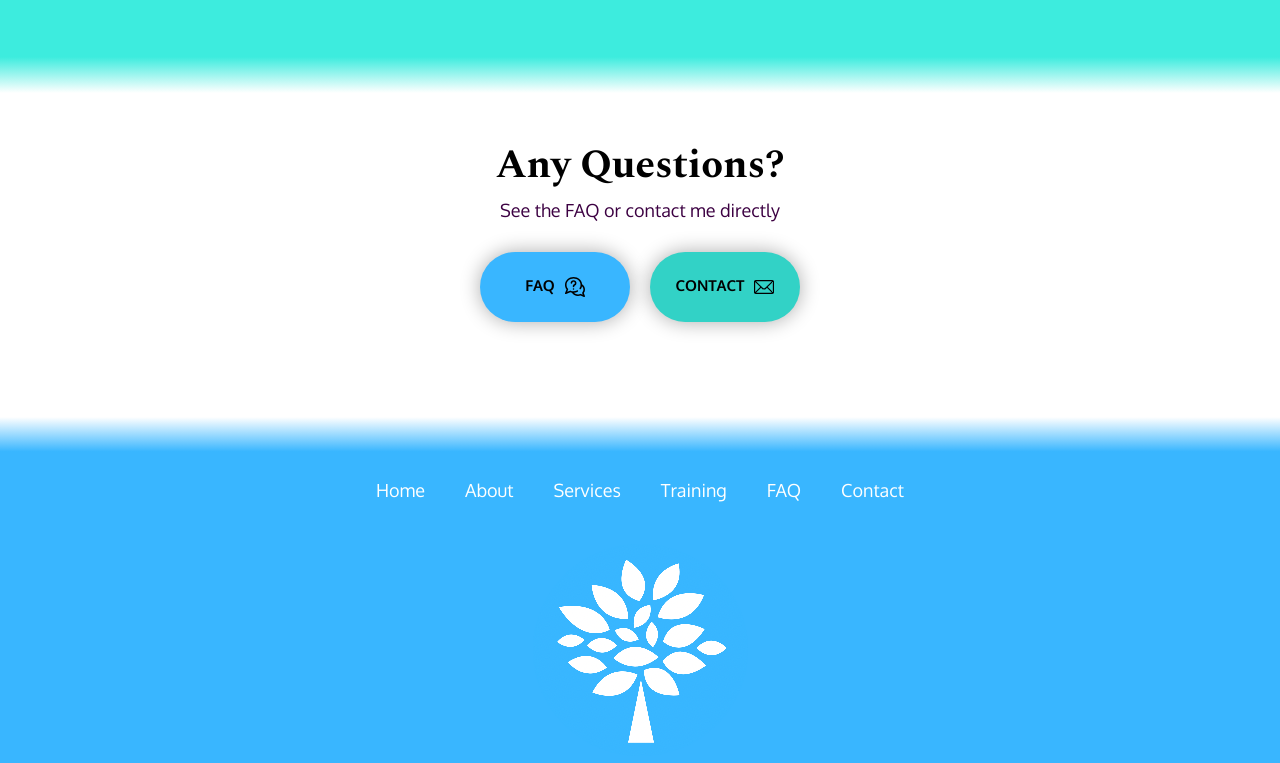
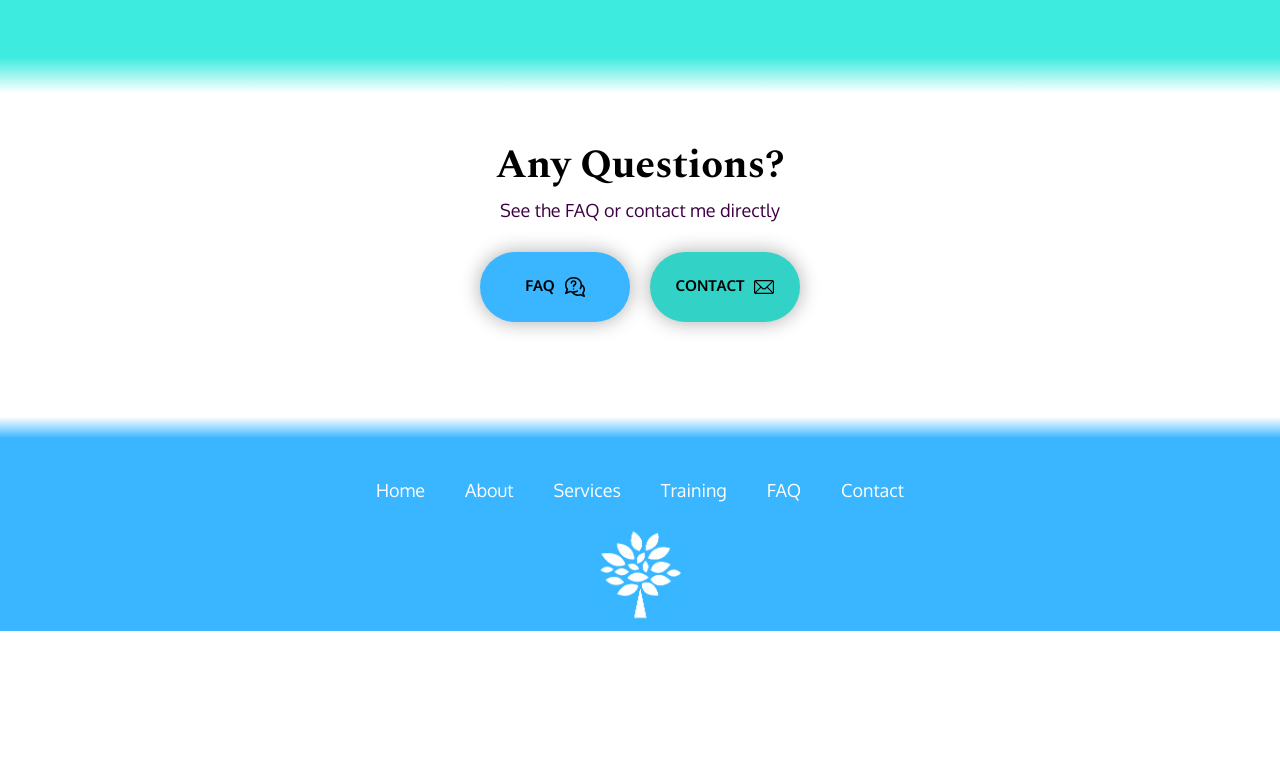
Before and after one commit to SasanTazayoni/Integrate, a website built with Parcel: page index.html in a window 1280 px wide. Shown: the part 2523-3286 px from the top of the page. After the commit the page ends 3154 px from the top, so only its background shows below. Built offline with nearby package versions, Linux system fonts and the light colour scheme.

Commit message:
Small change

```diff
--- a/CSS/styles.css
+++ b/CSS/styles.css
@@ -1104,9 +1104,10 @@ a {
 .logo__block {
   display: flex;
   justify-content: center;
-  padding-top: 4rem;
+  padding-top: 2rem;
 }
 
 .footer__logo {
   border-radius: 100%;
+  height: 100px;
 }
```
